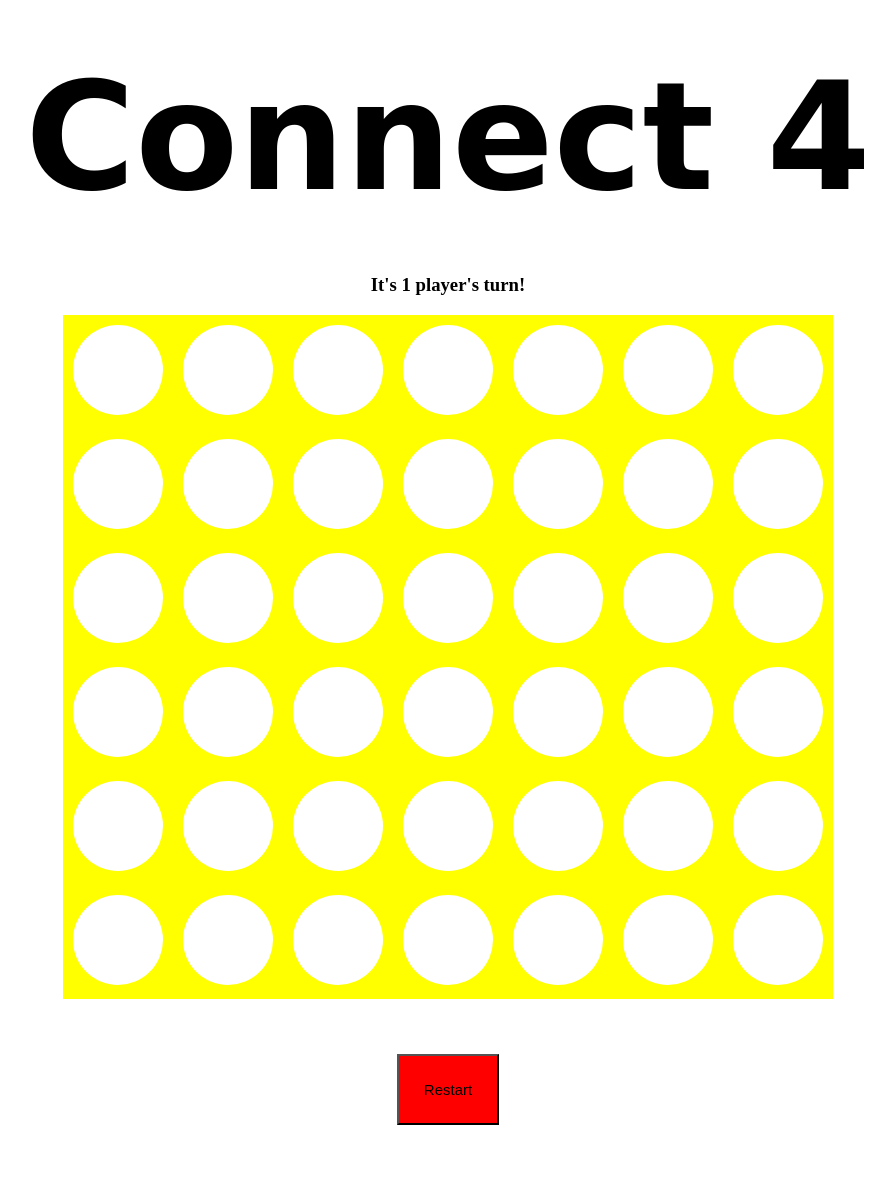
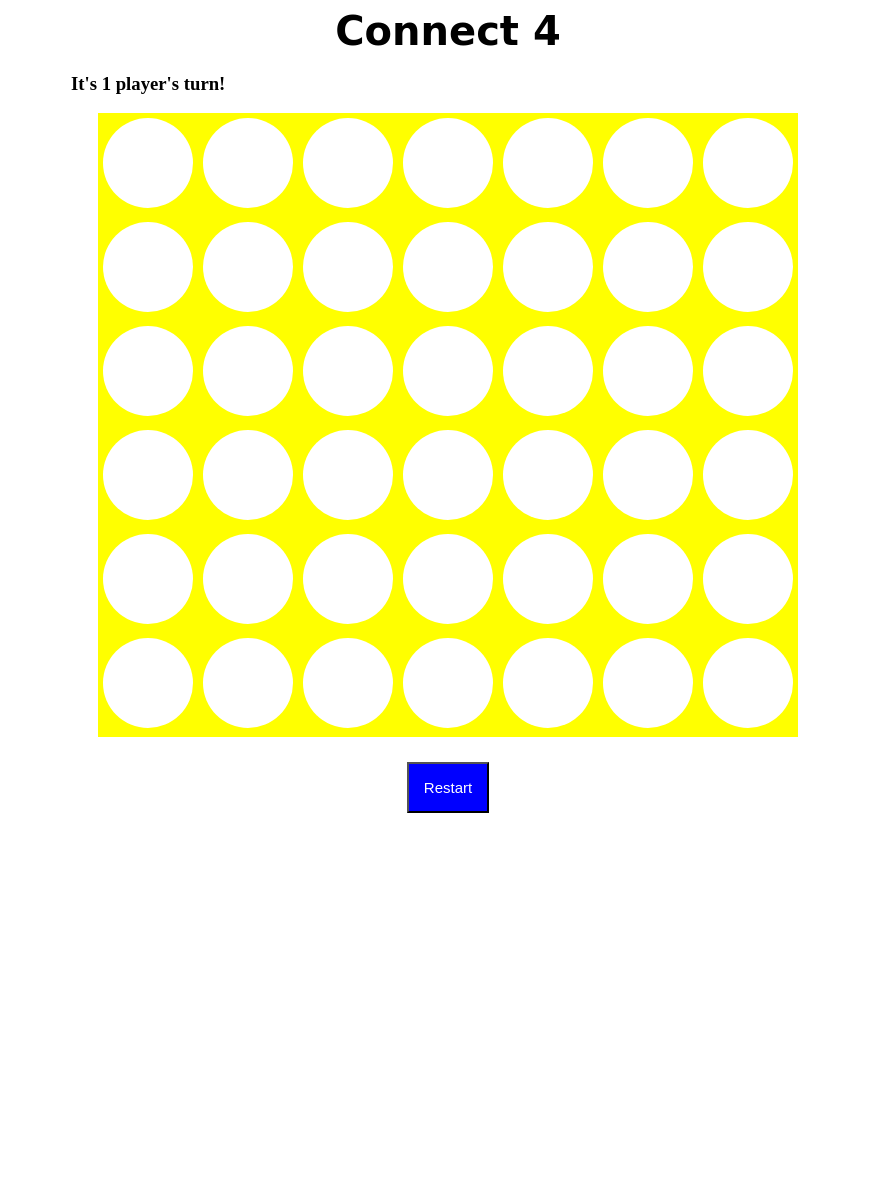
Before and after one commit to Rolita1007/connect4, a PHP site: page / in a window 1280 px wide. Shown: the whole page, without its empty margins (192-1087 px from the left). After the commit the page ends 813 px from the top, so only its background shows below. Run offline with PHP 8.4, Linux system fonts and the light colour scheme; some libraries are stand-ins or nearby versions; some web fonts are replaced.

Commit message:
changed the look of the game

```diff
--- a/style.css
+++ b/style.css
@@ -3,9 +3,14 @@ body {
 }
 
 h1 {
-  margin: 50px;
-  font-size: 150px;
+  margin: 5px;
+  font-size:  40px;
   font-family: 'Sedgwick Ave Display', cursive;
+}
+
+h3 {
+  text-align: left;
+  margin-left: 255px;
 }
 
 #connect4 {
@@ -19,7 +24,7 @@ h1 {
   display: inline-block;
   background-color: white;
   border-radius: 50%;
-  margin: 10px;
+  margin: 5px;
 }
 
 .red-chip {
@@ -39,8 +44,9 @@ h1 {
 }
 
 #restart {
-  background-color: red;
-  margin: 55px;
-  padding: 25px;
+  background-color: blue;
+  color: white;
+  margin: 25px;
+  padding: 15px;
   font-size: 15px;
 }
```
